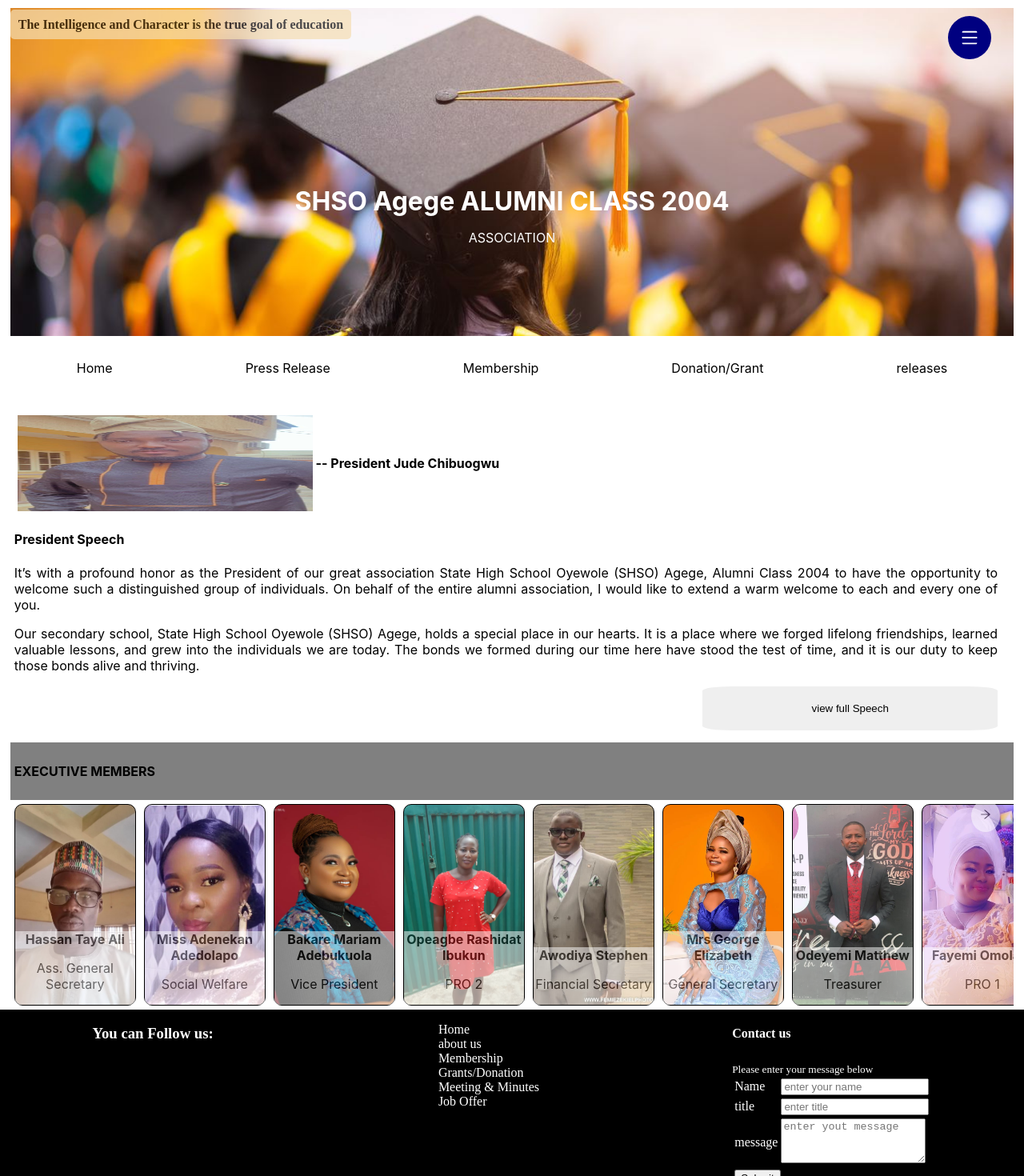
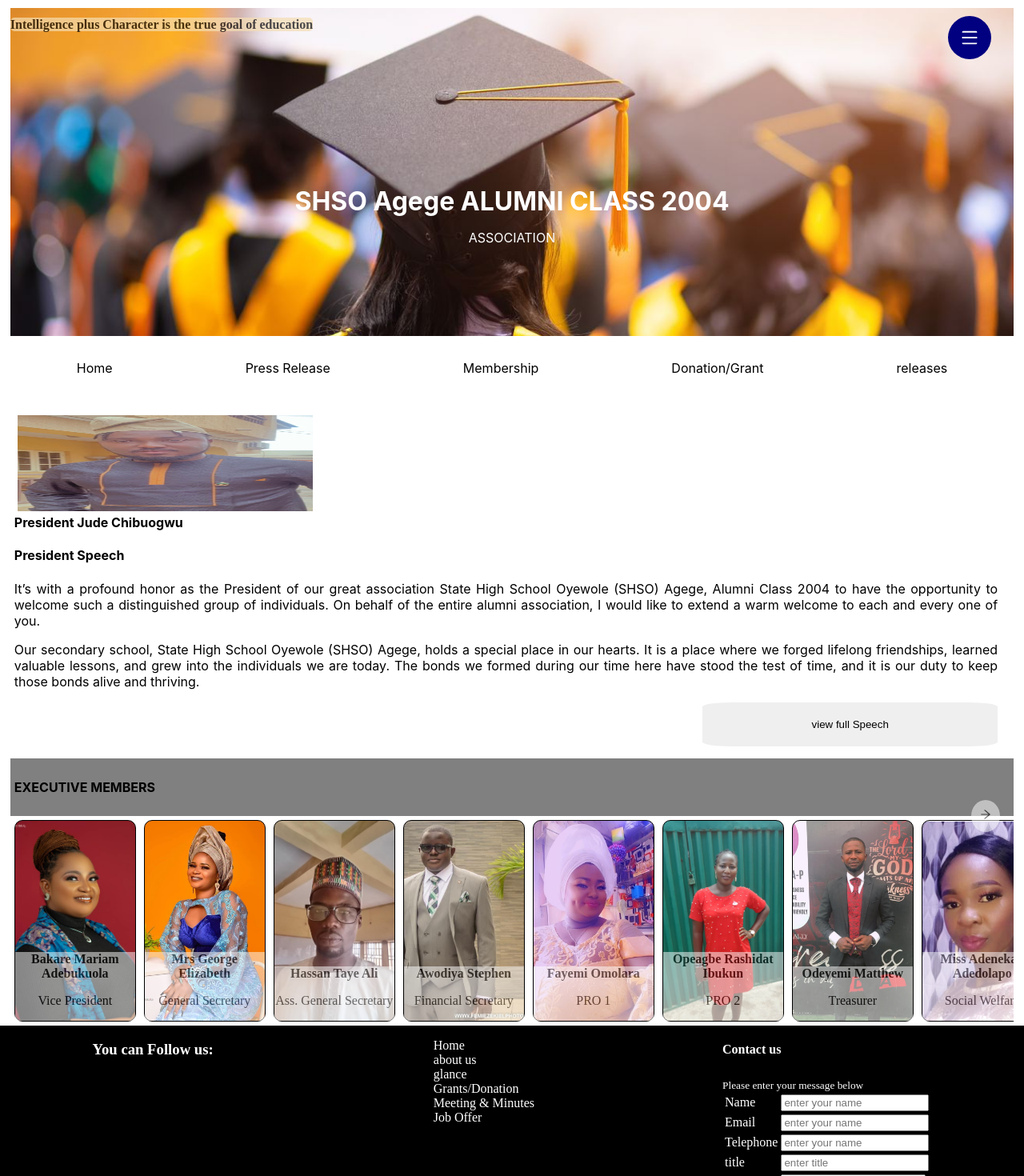
Before and after one commit to henorch/shso, a React (Create React App) app: page / in a window 1280 px wide. Shown: the top 1470 px of the page at 80% size. Built offline with nearby package versions, Linux system fonts and the light colour scheme; a web font is replaced by a local one.

Commit message:
homepage redefined

```diff
--- a/src/admin.tsx
+++ b/src/admin.tsx
@@ -2,39 +2,40 @@
 export const Trustees = [
     {
         id: 1,
+        name: "Bakare Mariam Adebukuola",
+        status: "Vice President",
+        image: require("./assets/admin/Bakare_Mariam.jpg")
+    },
+    {
+        id: 2,
+        name: "Mrs George Elizabeth",
+        status: "General Secretary",
+        image: require("./assets/admin/George_Elizabeth.jpg")
+    },
+    {
+        id: 3,
         name: "Hassan Taye Ali",
         status: "Ass. General Secretary",
         image: require("./assets/admin/Hassan_taye.jpg")
     },
     {
-        id: 2,
-        name: "Miss Adenekan Adedolapo",
-        status: "Social Welfare",
-        image: require("./assets/admin/dolapo.jpg")
-    },
-    {
-        id: 3,
-        name: "Bakare Mariam Adebukuola",
-        status: "Vice President",
-        image: require("./assets/admin/Bakare_Mariam.jpg")
-    },
-    {
         id: 4,
-        name: "Opeagbe Rashidat Ibukun",
-        status: "PRO 2",
-        image: require("./assets/admin/Opeagbe_Rasheedat.jpg")
-    },
-    {
-        id: 5,
         name: "Awodiya Stephen",
         status: "Financial Secretary",
         image: require("./assets/admin/Awoodiya_Stephen.jpg")
     },
     {
+        id: 5,
+        name: "Fayemi Omolara",
+        status: "PRO 1",
+        image: require("./assets/admin/omolara.jpeg")
+    },
+
+    {
         id: 6,
-        name: "Mrs George Elizabeth",
-        status: "General Secretary",
-        image: require("./assets/admin/George_Elizabeth.jpg")
+        name: "Opeagbe Rashidat Ibukun",
+        status: "PRO 2",
+        image: require("./assets/admin/Opeagbe_Rasheedat.jpg")
     },
     {
         id: 7,
@@ -44,8 +45,9 @@ export const Trustees = [
     },
     {
         id: 8,
-        name: "Fayemi Omolara",
-        status: "PRO 1",
-        image: require("./assets/admin/omolara.jpeg")
+        name: "Miss Adenekan Adedolapo",
+        status: "Social Welfare",
+        image: require("./assets/admin/dolapo.jpg")
     }
+
 ]
--- a/src/components/board/trustee.component.tsx
+++ b/src/components/board/trustee.component.tsx
@@ -48,6 +48,7 @@ const Trusteed = ({ trustees }: TrusteeProps): JSX.Element => {
                 background: "white",
                 position: 'absolute',
                 bottom: 0,
+                fontFamily: 'cursive',
                 textAlign: "center",
                 opacity: 0.5,
                 width: "100%"
--- a/src/components/header/header.components.tsx
+++ b/src/components/header/header.components.tsx
@@ -12,17 +12,17 @@ const slideImages = [
     {
         id: 1,
         image: require("../../assets/slide_images/slide_1.jpeg"),
-        title: "The Power to Change Tarjectory"
+        title: "We have the power to change our trajectory"
     },
     {
         id: 2,
         image: require("../../assets/slide_images/slide_2.jpeg"),
-        title: "The Intelligence and Character is the true goal of education"
+        title: "Intelligence plus Character is the true goal of education"
     },
     {
         id: 1,
         image: require("../../assets/slide_images/slide_3.jpeg"),
-        title: "The freedom to nuture our path, a society where everyone grow"
+        title: "We have the freedom to nuture our path, a society where everyone grow"
     }
 ]
 
@@ -57,9 +57,8 @@ const SlideImage = () => {
 
             <b style={{
                 backgroundColor: 'wheat',
-                width: '60%',
+                width: '100%',
                 fontFamily: 'Quintessential',
-                padding: '10px',
                 alignSelf: 'flex-end',
                 borderRadius: '5px',
                 opacity: '0.7'
--- a/src/footer/footer.component.tsx
+++ b/src/footer/footer.component.tsx
@@ -8,12 +8,12 @@ const footerLink = [
     {
         id: 1,
         title: 'about us',
-        link: '/about_us'
+        link: '/about'
     },
     {
         id: 2,
-        title: 'Membership',
-        link: '/member'
+        title: 'glance',
+        link: '/glance'
     },
     {
         id: 3,
@@ -51,7 +51,9 @@ const FooterLink = () => {
         <ul style={{
             listStyleType: "none"
         }}>{footerLink.map((link) => <li><Link style={{
-            color: 'white'
+            color: 'white',
+            margin: '2px',
+            padding: '2px'
         }} to={link.link}>{link.title}</Link></li>)}</ul>
     </>
 }
@@ -70,6 +72,14 @@ const ContactUs = () => {
                 <table>
                     <tr>
                         <td>Name</td>
+                        <td><input placeholder="enter your name" /></td>
+                    </tr>
+                    <tr>
+                        <td>Email</td>
+                        <td><input placeholder="enter your name" /></td>
+                    </tr>
+                    <tr>
+                        <td>Telephone</td>
                         <td><input placeholder="enter your name" /></td>
                     </tr>
                     <tr>
--- a/src/routes/home2/homecontent.tsx
+++ b/src/routes/home2/homecontent.tsx
@@ -1,8 +1,13 @@
-import { useState } from "react";
+import React, { useState } from "react";
 import BoardTrustee from "../../components/board/board.component";
 
+interface SpeechProps {
+    onClose: () => void;
+}
 
-const PresidentSpeech = () => {
+
+const PresidentSpeech: React.FC<SpeechProps> = ({ onClose }) => {
+
     return (
         <div style={{
             zIndex: 1,
@@ -18,17 +23,19 @@ const PresidentSpeech = () => {
                 display: 'flex',
                 justifyContent: 'space-between',
                 alignItems: 'center'
-            }}><h4>President speech (Complete)</h4> <button style={{
-                backgroundColor: 'red',
-                color: 'white',
-                height: '25px',
-                borderRadius: '5px'
-            }}>X CLOSE</button></div>
+            }}><h4>President speech (Complete)</h4> <button
+                onClick={onClose}
+                style={{
+                    backgroundColor: 'red',
+                    color: 'white',
+                    height: '25px',
+                    borderRadius: '5px'
+                }}>X CLOSE</button></div>
             <p>It’s with a profound honor as the President of our great association State High School Oyewole (SHSO) Agege, Alumni Class 2004 to have the opportunity to welcome such a distinguished group of individuals. On behalf of the entire alumni association, I would like to extend a warm welcome to each and every one of you.
             </p>
             <p>Our secondary school, State High School Oyewole (SHSO) Agege, holds a special place in our hearts. It is a place where we forged lifelong friendships, learned valuable lessons, and grew into the individuals we are today. The bonds we formed during our time here have stood the test of time, and it is our duty to keep those bonds alive and thriving.
             </p>
-            <p>As the association president, it’s my vision is to create a strong and vibrant network of alumni that extends beyond our school days. I believe that by staying connected, we can support and inspire each other in our personal and professional endeavors. Together, we can make a difference in our society, country at large and leave a lasting impact.
+            <p>As the association president, my vision is to create a strong and vibrant network of alumni that extends beyond our school days. I believe that by staying connected, we can support and inspire each other in our personal and professional endeavors. Together, we can make a difference in our society, country at large and leave a lasting impact.
             </p>
             <p>Throughout the year, we will be organizing various events and activities to bring our alumni together. From reunions and networking events to career workshops and mentorship programs, there will be something for everyone. I encourage each and every one of us to actively participate and contribute our ideas and talents to make these events truly memorable.
             </p>
@@ -51,6 +58,10 @@ const HomeContext = () => {
     const handFullSpeech = () => {
         setFullspeech(true)
     }
+
+    const hideSpeech = () => {
+        setFullspeech(false)
+    }
     return (
         <>
             <div className="holder" style={{
@@ -63,7 +74,7 @@ const HomeContext = () => {
                 marginTop: "10px",
                 marginBottom: "10px"
             }}>
-                {fullspeech && <PresidentSpeech />}
+                {fullspeech && <PresidentSpeech onClose={hideSpeech} />}
 
                 <div className="holder-text">
                     <h4>President Speech</h4>
@@ -89,14 +100,14 @@ const HomeContext = () => {
                 <div style={{
                     width: "100%",
                     display: 'flex',
-                    alignItems: 'center'
+                    flexDirection: 'column',
                 }}>
                     <img className="image-holder" style={{
                         width: "30%",
                         height: "120px",
                         margin: "4px"
                     }} src={require("../../assets/admin/jude.jpeg")} alt="images" />
-                    <b>-- President Jude Chibuogwu</b>
+                    <b>President Jude Chibuogwu</b>
                 </div>
             </div>
 
```
